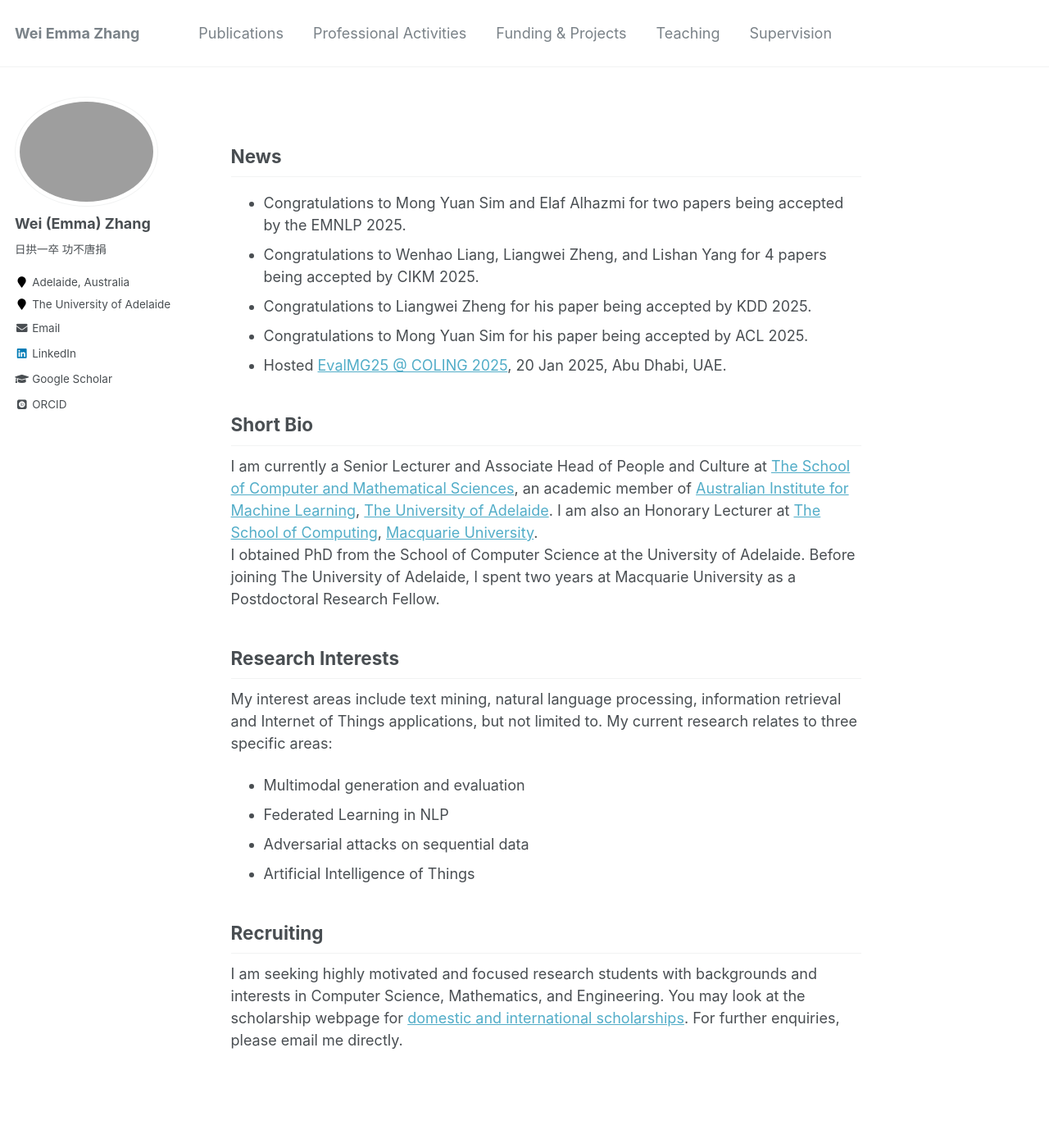
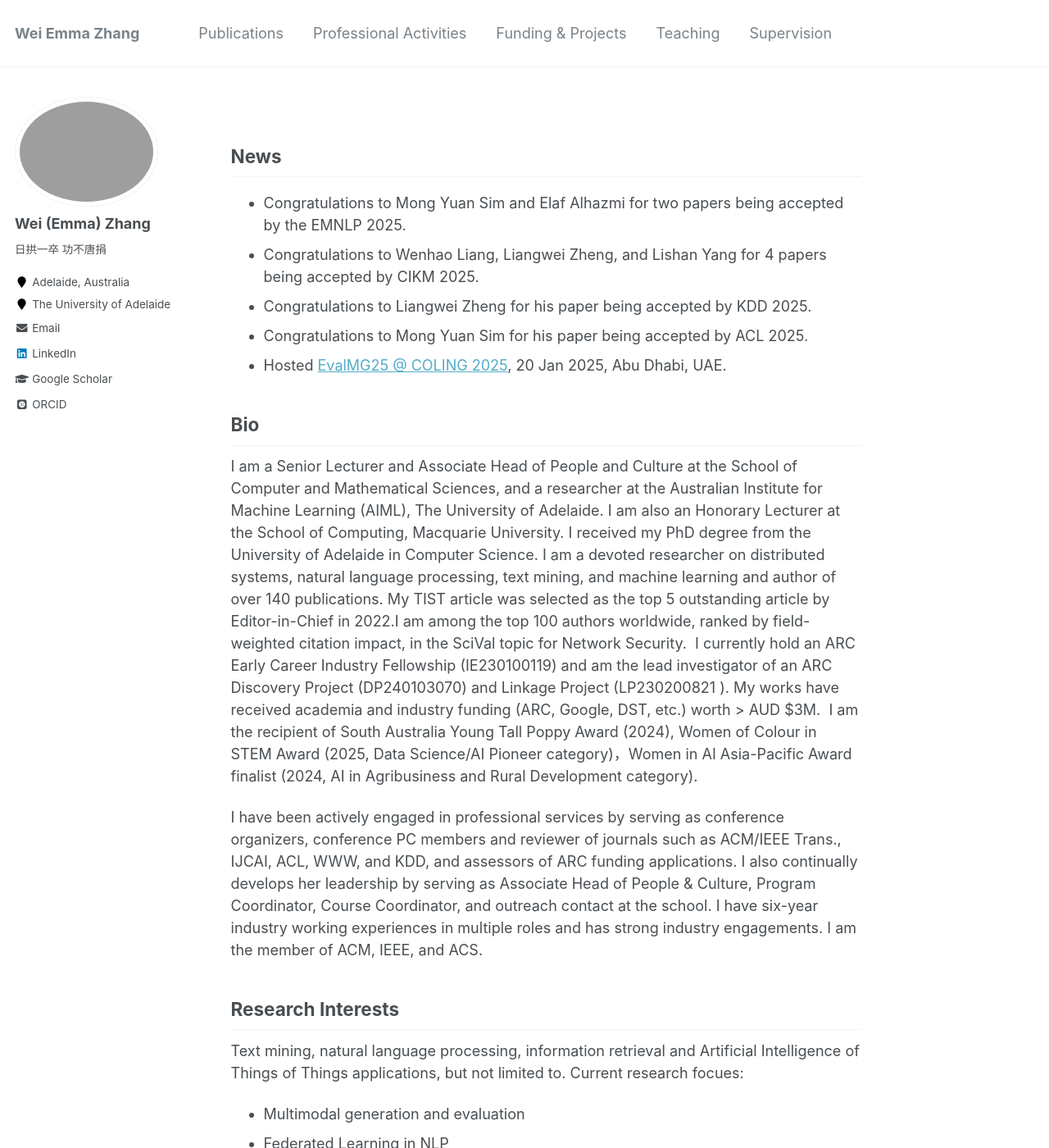
Before and after one commit to weiezhang/weiezhang.github.io, a Jekyll site: the page built from _pages/about.md, in a window 1280 px wide and 1400 px high. Shown: the whole window at 82% size. Built offline with Jekyll 4.4.1, drawn with Linux system fonts in a browser that asks for light colours; some web fonts are replaced.

Commit message:
Update about.md

```diff
--- a/_pages/about.md
+++ b/_pages/about.md
@@ -20,16 +20,18 @@ redirect_from:
  Congratulations to Yutong Qu on being selected as a 2024 IEEE WISC Scholarship winner.
  Congratulations to Haojie Zhuang for his paper being accepted by NAACL 2024 main conference.-->
 
-## Short Bio
-I am currently a Senior Lecturer and Associate Head of People and Culture at [The School of Computer and Mathematical Sciences](https://set.adelaide.edu.au/mathematical-sciences), an academic member of [Australian Institute for Machine Learning](https://www.adelaide.edu.au/aiml/), [The University of Adelaide](http://www.adelaide.edu.au). I am also an Honorary Lecturer at [The School of Computing](https://www.mq.edu.au/faculty-of-science-and-engineering/departments-and-schools/school-of-computing), [Macquarie University](http://www.mq.edu.au/).
-I obtained PhD from the School of Computer Science at the University of Adelaide. Before joining The University of Adelaide, I spent two years at Macquarie University as a Postdoctoral Research Fellow.
+##  Bio
+I am a Senior Lecturer and Associate Head of People and Culture at the School of Computer and Mathematical Sciences, and a researcher at the Australian Institute for Machine Learning (AIML), The University of Adelaide. I am also an Honorary Lecturer at the School of Computing, Macquarie University. I received my PhD degree from the University of Adelaide in Computer Science.
+I am a devoted researcher on distributed systems, natural language processing, text mining, and machine learning and author of over 140 publications. My TIST article was selected as the top 5 outstanding article by Editor-in-Chief in 2022.I am among the top 100 authors worldwide, ranked by field-weighted citation impact, in the SciVal topic for Network Security.  I currently hold an ARC Early Career Industry Fellowship (IE230100119) and am the lead investigator of an ARC Discovery Project (DP240103070) and Linkage Project (LP230200821 ). My works have received academia and industry funding (ARC, Google, DST, etc.) worth > AUD $3M.  I am the recipient of South Australia Young Tall Poppy Award (2024), Women of Colour in STEM Award (2025, Data Science/AI Pioneer category)，Women in AI Asia-Pacific Award finalist (2024, AI in Agribusiness and Rural Development category).
+
+I have been actively engaged in professional services by serving as conference organizers, conference PC members and reviewer of journals such as ACM/IEEE Trans., IJCAI, ACL, WWW, and KDD, and assessors of ARC funding applications. I also continually develops her leadership by serving as Associate Head of People & Culture, Program Coordinator, Course Coordinator, and outreach contact at the school. I have six-year industry working experiences in multiple roles and has strong industry engagements.
+I am the member of ACM, IEEE, and ACS.
 
 ## Research Interests
- My interest areas include text mining, natural language processing, information retrieval and Internet of Things applications, but not limited to.
-My current research relates to three specific areas:
+Text mining, natural language processing, information retrieval and Artificial Intelligence of Things of Things applications, but not limited to.
+Current research focues:
 - Multimodal generation and evaluation
 - Federated Learning in NLP
-- Adversarial attacks on sequential data
 - Artificial Intelligence of Things
 
 ## Recruiting
```
